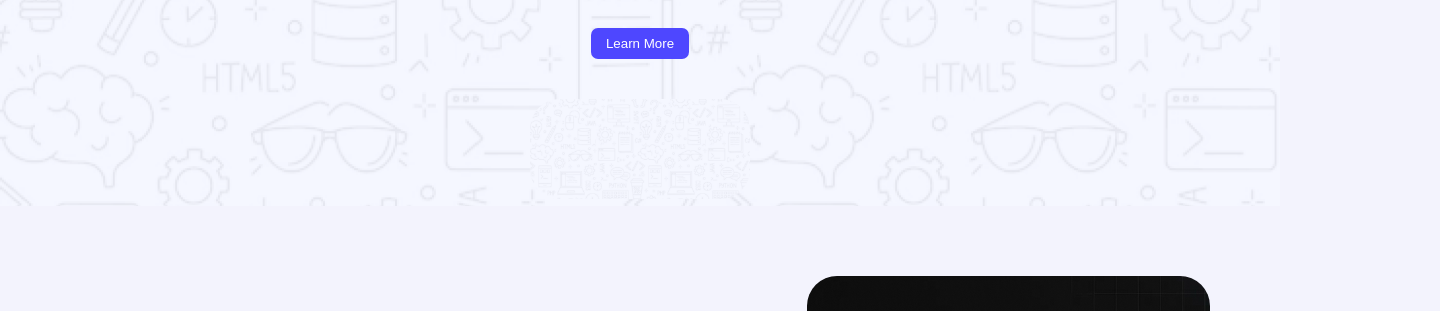
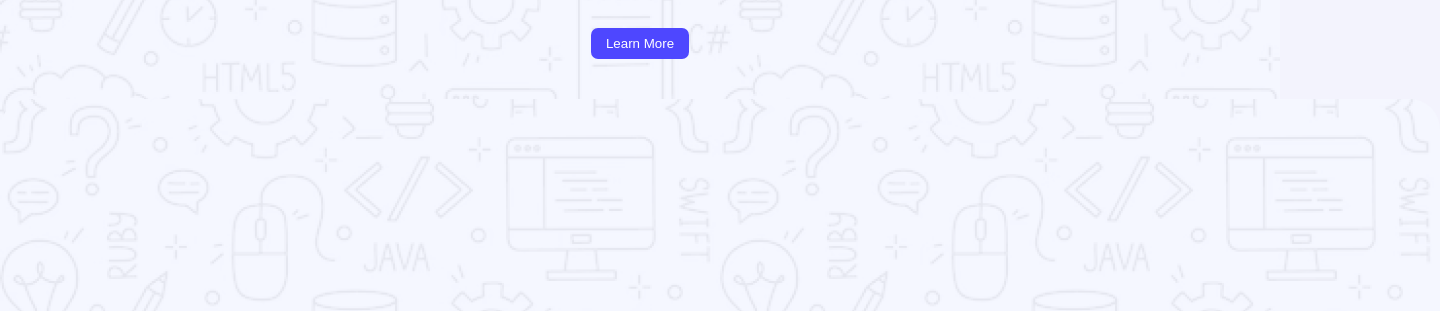
Before and after one commit to souravhasansu/Assignment-1-12th-Batch, a plain HTML site: page index.html in a window 1280 px wide. Shown: the part 232-543 px from the top of the page, 1440 px wide, since content can reach past the window. Drawn offline with Linux system fonts and the light colour scheme.

Commit message:
style change

```diff
--- a/css/style.css
+++ b/css/style.css
@@ -416,9 +416,9 @@ button {
     padding: 20px;
 }
 
-.main-banner {
-    height: 100px;
-}
+
+
+
 
 header {
     background-image: url('/images/Hero-bg.png');
```
